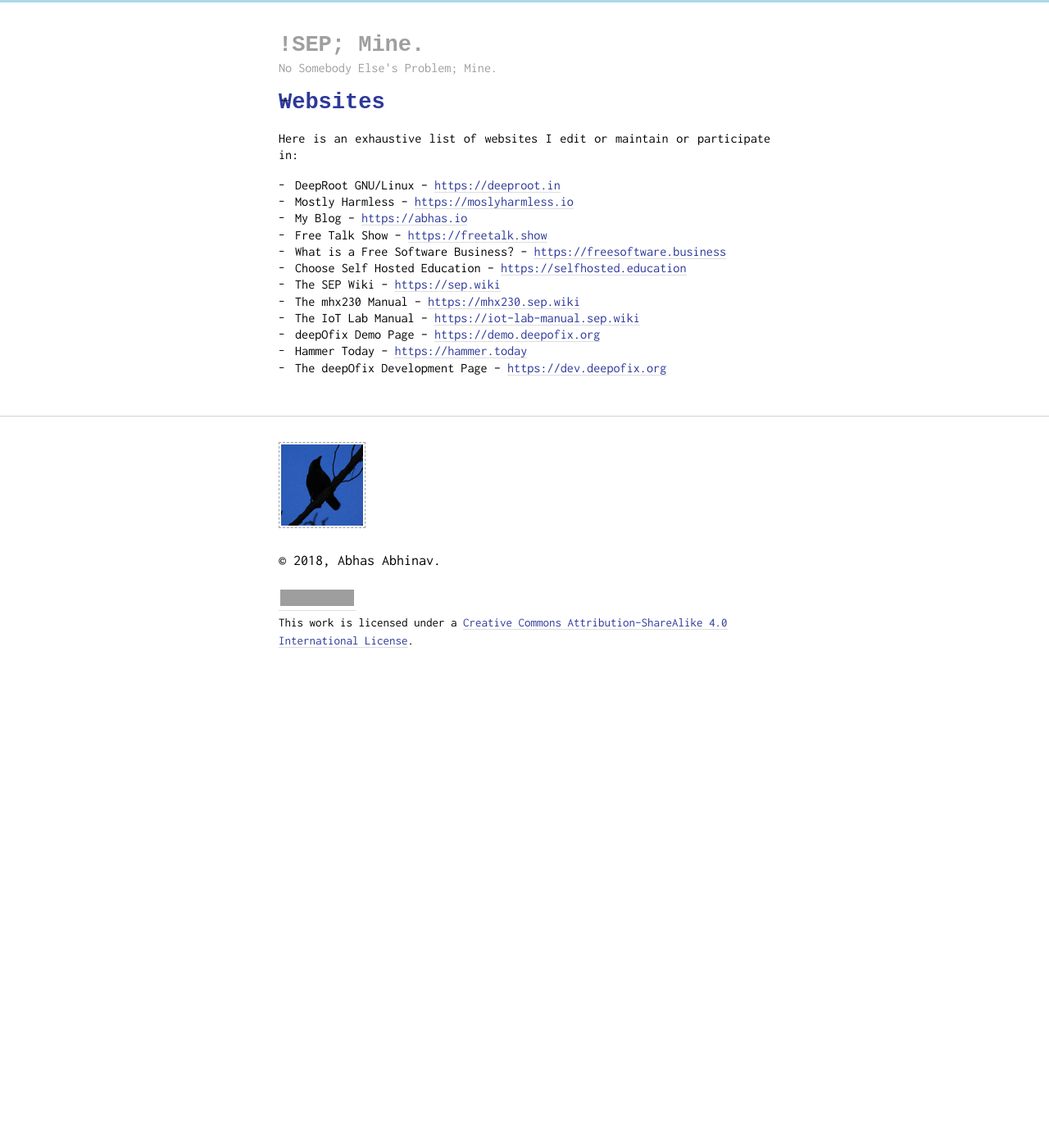
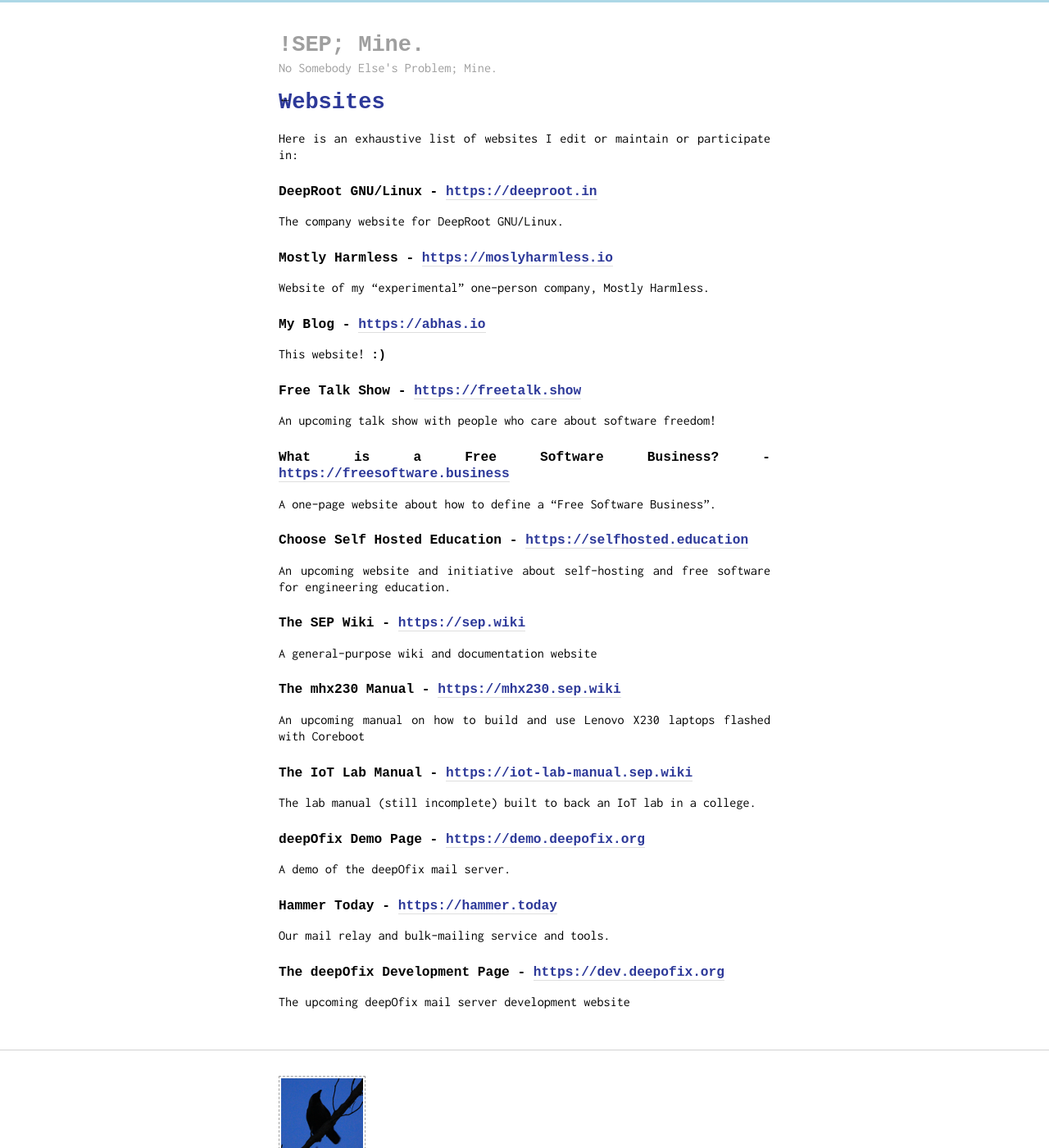
Before and after one commit to abhas/io, a Jekyll site: the page built from websites.md, in a window 1280 px wide and 1400 px high. Shown: the whole window at 82% size. Built offline with Jekyll 4.4.1, drawn with Linux system fonts in a browser that asks for light colours; some web fonts are replaced; comment, search, counter and statistics services are not loaded; grey boxes are pictures that could not be loaded.

Commit message:
Add RSS feed. Add new article on 'open source'.
  * Annotate websites page

```diff
--- a/_config.yml
+++ b/_config.yml
@@ -19,7 +19,7 @@
   Not Somebody Else's Problem, Mine. <br> Writing, thoughts, experiences and
   perspectives of Abhas Abhinav.
 baseurl: "" # the subpath of your site, e.g. /blog
-url: "" # the base hostname & protocol for your site, e.g. http://example.com
+url: "https://abhas.io" # the base hostname & protocol for your site, e.g. http://example.com
 twitter_username: _abhas_
 github_username:  abhas
 
@@ -29,15 +29,3 @@
 plugins:
   - jekyll-feed
   - jekyll-toc
-
-# Exclude from processing.
-# The following items will not be processed, by default. Create a custom list
-# to override the default setting.
-# exclude:
-#   - Gemfile
-#   - Gemfile.lock
-#   - node_modules
-#   - vendor/bundle/
-#   - vendor/cache/
-#   - vendor/gems/
-#   - vendor/ruby/
--- a/websites.md
+++ b/websites.md
@@ -6,15 +6,52 @@
 
 Here is an exhaustive list of websites I edit or maintain or participate in:
 
-  * DeepRoot GNU/Linux - <https://deeproot.in>
-  * Mostly Harmless - <https://moslyharmless.io>
-  * My Blog - <https://abhas.io>
-  * Free Talk Show - <https://freetalk.show>
-  * What is a Free Software Business? - <https://freesoftware.business>
-  * Choose Self Hosted Education - <https://selfhosted.education>
-  * The SEP Wiki - <https://sep.wiki>
-  * The mhx230 Manual - <https://mhx230.sep.wiki>
-  * The IoT Lab Manual - <https://iot-lab-manual.sep.wiki>
-  * deepOfix Demo Page - <https://demo.deepofix.org>
-  * Hammer Today - <https://hammer.today>
-  * The deepOfix Development Page - <https://dev.deepofix.org>
+#### DeepRoot GNU/Linux - <https://deeproot.in>
+
+The company website for DeepRoot GNU/Linux.
+
+#### Mostly Harmless - <https://moslyharmless.io>
+
+Website of my "experimental" one-person company, Mostly Harmless.
+
+#### My Blog - <https://abhas.io>
+
+This website! `:)`
+
+#### Free Talk Show - <https://freetalk.show>
+
+An upcoming talk show with people who care about software freedom!
+
+#### What is a Free Software Business? - <https://freesoftware.business>
+
+A one-page website about how to define a "Free Software Business".
+
+#### Choose Self Hosted Education - <https://selfhosted.education>
+
+An upcoming website and initiative about self-hosting and free software for
+engineering education.
+
+#### The SEP Wiki - <https://sep.wiki>
+
+A general-purpose wiki and documentation website
+
+#### The mhx230 Manual - <https://mhx230.sep.wiki>
+
+An upcoming manual on how to build and use Lenovo X230 laptops flashed with
+Coreboot
+
+#### The IoT Lab Manual - <https://iot-lab-manual.sep.wiki>
+
+The lab manual (still incomplete) built to back an IoT lab in a college.
+
+#### deepOfix Demo Page - <https://demo.deepofix.org>
+
+A demo of the deepOfix mail server.
+
+#### Hammer Today - <https://hammer.today>
+
+Our mail relay and bulk-mailing service and tools.
+
+#### The deepOfix Development Page - <https://dev.deepofix.org>
+
+The upcoming deepOfix mail server development website
```
Also changed, not shown: _posts/2018-09-29-free-software-involvement.md (+0 -1 lines), _posts/2018-10-07-why-open-source-still-misses-the-point.md (added, +191 -0 lines), feed.xml (added, +21 -0 lines), images/2018/10/mad-tea-party-highlighted.jpg (added), images/2018/10/mad-tea-party.jpg (added), images/2018/10/ted-open-source.png (added), 1 other file.
